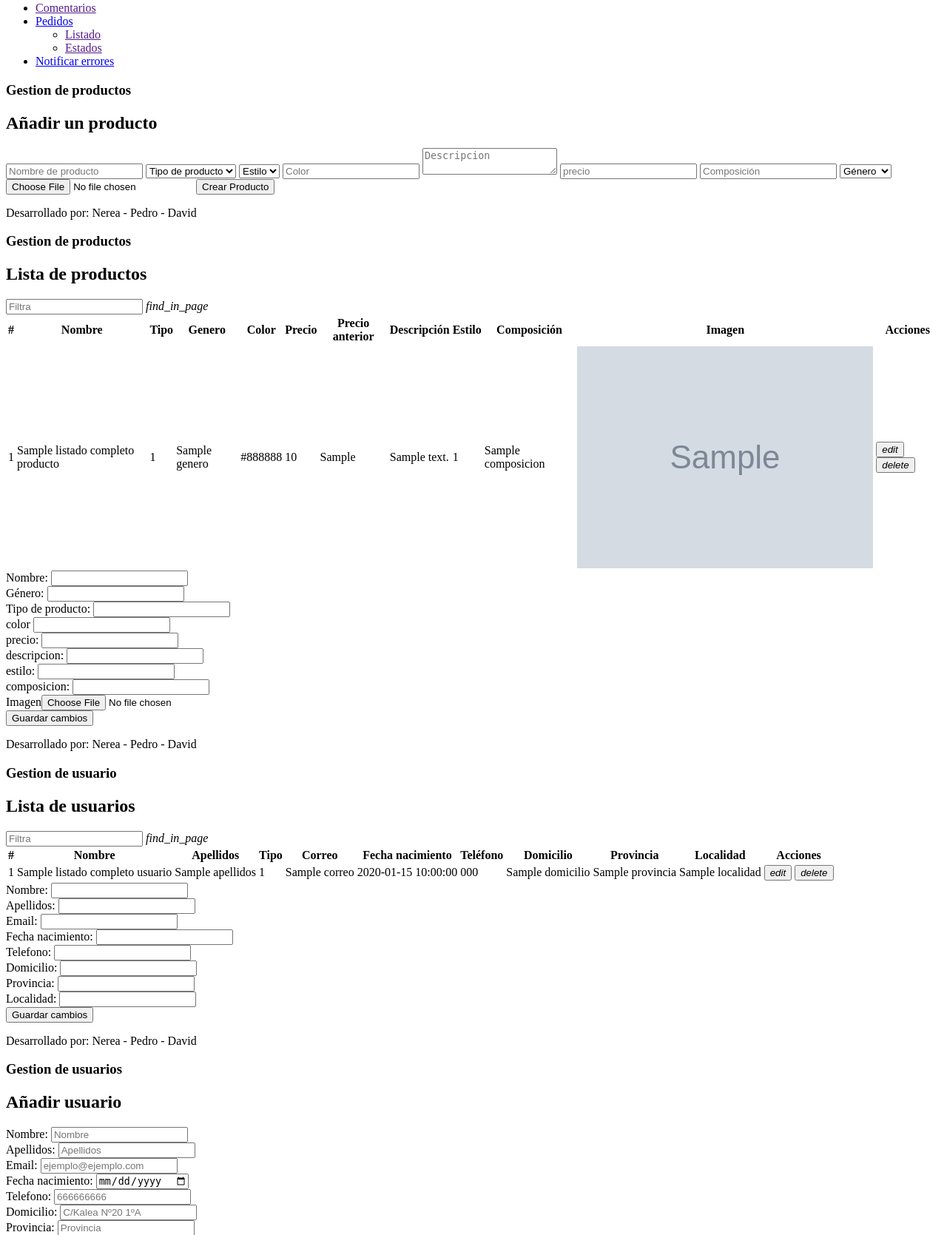
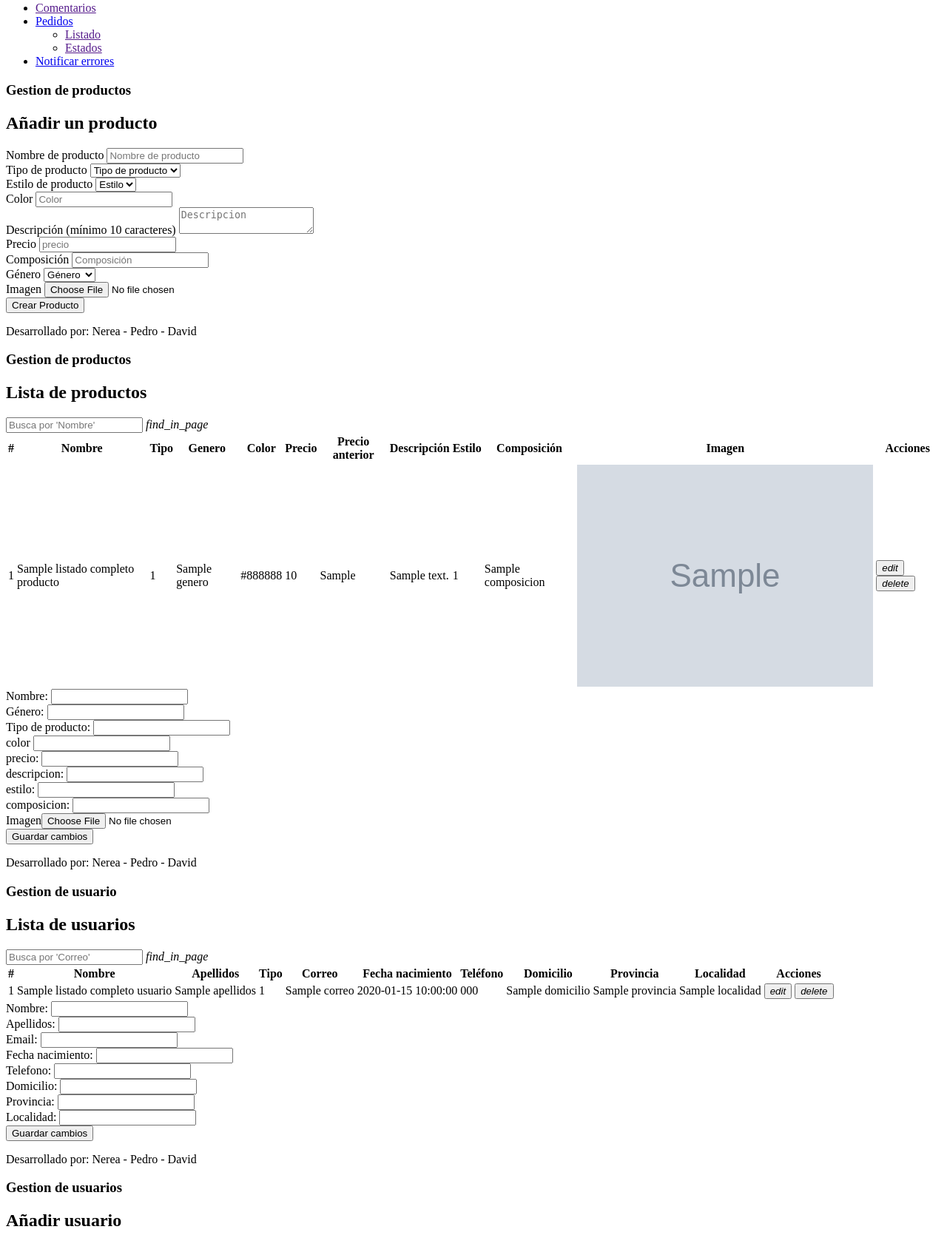
Before and after one commit to deividhub/proyecto_final, a CodeIgniter app: the page made by application/views/administracion/plantilla_adm.php in a window 1280 px wide. Shown: the part 256-1925 px from the top of the page at 74% size. Run offline with CodeIgniter, Linux system fonts and the light colour scheme; tables that the repository leaves empty or names only in its code hold one stand-in row (values such as "Sample post"); the template is opened without the code that fills it: most values are stand-ins (such as "Sample title", 1, 10 or a date in 2020); grey boxes marked "Sample" are stand-in pictures.

Commit message:
formularios administracion
validaciones producto y estilo

```diff
--- a/application/views/administracion/plantilla_adm.php
+++ b/application/views/administracion/plantilla_adm.php
@@ -42,8 +42,13 @@
 		<h1>Gestion de productos</h1>
 		<h2>Añadir un producto</h2>
 		<form class="form_añadir_producto" action="Administracion/crear_producto" method="POST">
+
+				<div class="input_group">
+					<label>Nombre de producto</label>
 					<input type="text" name="form_nombre_producto" placeholder="Nombre de producto" id="form_nombre_producto">
-
+				</div>
+				<div class="input_group">
+					<label>Tipo de producto</label>
 					<select name="form_tipo_producto" id="form_tipo_producto">
 						<option value="">Tipo de producto</option>
 						<?php
@@ -54,22 +59,47 @@
 						}
 						?>
 					</select>
-
+				</div>
+				<div class="input_group">
+					<label>Estilo de producto</label>
 					<select name="form_estilo_producto" id="form_estilo_producto">
 						<option value="0">Estilo</option>
 					</select>
-
+				</div>
+				<div class="input_group">
+					<label>Color</label>
 					<input name="form_color_producto" type="text" value="" placeholder="Color" id="form_color_producto"/>
-
+				</div>
+				<div class="input_group">
+					<label>Descripción (mínimo 10 caracteres)</label>
 					<textarea name="form_desc_producto" placeholder="Descripcion" id="form_desc_producto"></textarea>
+				</div>
+				<div class="input_group">
+					<label>Precio</label>
 					<input type="number" name="form_precio_producto" placeholder="precio" id="form_precio_producto">
+				</div>
+				<div class="input_group">
+					<label>Composición </label>
 					<input type="text" name="form_composicion_producto" placeholder="Composición" id="form_composicion_producto">
+				</div>
+				<div class="input_group">
+					<label>Género</label>
 					<select name="form_genero_producto" id="form_genero_producto">
 						<option value="0">Género</option>
 						<option value="Hombre">Hombre</option>
 						<option value="Mujer">Mujer</option>
 					</select>
+				</div>
+
+				<div class="input_group">
+					<label>Imagen</label>
 					<input type="file" name="files[]" value="" id="files">
+				</div>
+
+
+
+
+
 			<input type="submit" name="btn_crear_producto" value="Crear Producto" id="btn_crear_producto">
 		</form>
 		<p class="developed">Desarrollado por: Nerea - Pedro - David</p>
@@ -85,7 +115,7 @@
 		<h1>Gestion de productos</h1>
 		<h2>Lista de productos</h2>
 		<div id="search_div">
-			<input type="text" name=""  class="search-input" id="0" placeholder="Filtra">
+			<input type="text" name=""  class="search-input" id="0" placeholder="Busca por 'Nombre'">
 			<i class="material-icons">find_in_page</i>
 		</div>		<article class="tabla_scroll">
 			<table class="tabla_muestra_elementos" id="table-search_0">
@@ -180,7 +210,7 @@
 		<h1>Gestion de usuario</h1>
 		<h2>Lista de usuarios</h2>
 		<div id="search_div">
-			<input type="text" name=""  class="search-input" id="1" placeholder="Filtra">
+			<input type="text" name=""  class="search-input" id="1" placeholder="Busca por 'Correo'">
 			<i class="material-icons">find_in_page</i>
 		</div>		<article class="tabla_scroll">
 			<table class="tabla_muestra_elementos" id="table-search_1">
@@ -307,7 +337,7 @@
 <article class="configuraciones_panel_admin  list_coments">
 		<h1>Lista de comentario</h1>
 		<div id="search_div">
-			<input type="text" name=""  class="search-input" id="2" placeholder="Filtra">
+			<input type="text" name=""  class="search-input" id="2" placeholder="Busca por 'Usuario'">
 			<i class="material-icons">find_in_page</i>
 		</div>		<article class="tabla_scroll">
 			<table class="tabla_muestra_elementos" id="table-search_2">
@@ -349,7 +379,7 @@
 <article class="configuraciones_panel_admin list_pedidos form_oculto">
 		<h1>Lista de pedidos</h1>
 		<div id="search_div">
-			<input type="text" name=""  class="search-input" id="3" placeholder="Filtra">
+			<input type="text" name=""  class="search-input" id="3" placeholder="Busca por 'ID Usuario'">
 			<i class="material-icons">find_in_page</i>
 		</div>		<article class="tabla_scroll">
 			<table class="tabla_muestra_elementos" id="table-search_3">
@@ -402,7 +432,7 @@
 <article class="configuraciones_panel_admin list_estados form_oculto">
 		<h1>Lista de estados de un pedido</h1>
 		<div id="search_div">
-			<input type="text" name=""  class="search-input" id="4" placeholder="Filtra">
+			<input type="text" name=""  class="search-input" id="4" placeholder="Busca por 'Descripción'">
 			<i class="material-icons">find_in_page</i>
 		</div>		<article class="tabla_scroll">
 			<table class="tabla_muestra_elementos" id="table-search_4">
@@ -437,7 +467,7 @@
 <article class="configuraciones_panel_admin list_estilos form_oculto">
 		<h1>Lista de estilos</h1>
 		<div id="search_div">
-			<input type="text" name=""  class="search-input" id="5" placeholder="Filtra">
+			<input type="text" name=""  class="search-input" id="5" placeholder="Busca por 'Descripción'">
 			<i class="material-icons">find_in_page</i>
 		</div>		<article class="tabla_scroll">
 			<table class="tabla_muestra_elementos" id="table-search_5">
@@ -473,7 +503,7 @@
 <article class="configuraciones_panel_admin list_tipos form_oculto">
 		<h1>Lista de tipos de productos</h1>
 		<div id="search_div">
-			<input type="text" name=""  class="search-input" id="6" placeholder="Filtra">
+			<input type="text" name=""  class="search-input" id="6" placeholder="Busca por 'Descripción'">
 			<i class="material-icons">find_in_page</i>
 		</div>		<article class="tabla_scroll">
 			<table class="tabla_muestra_elementos" id="table-search_6">
@@ -506,7 +536,7 @@
 <article class="configuraciones_panel_admin list_stock form_oculto">
 		<h1>Stock por producto</h1>
 		<div id="search_div">
-			<input type="text" name=""  class="search-input" id="7" placeholder="Filtra">
+			<input type="text" name=""  class="search-input" id="7" placeholder="Busca por 'Nombre'">
 			<i class="material-icons">find_in_page</i>
 		</div>
 		<article class="tabla_scroll">
--- a/css/estilo.css
+++ b/css/estilo.css
@@ -1716,6 +1716,7 @@
 		.developed{
 			font-style: italic;
 			text-align: right;
+			margin-top: 20px;
 			font-family: "Times New Roman"
 		}
 
@@ -1725,6 +1726,7 @@
 
 		.configuraciones_panel_admin h1{
 			font-size: 24px;
+			margin-top: 30px;
 		}
 
 
@@ -2004,6 +2006,8 @@
 
 		.tabla_scroll{
 			overflow-x: scroll;
+			width: 90%;
+			margin: auto;
 		}
 
 
@@ -2013,7 +2017,7 @@
 		.tabla_muestra_elementos{
 		  border-spacing: 0;
 		  border: 2px solid #004d80;
-		  width: 80%;
+		  width: 100%;
 		  margin:auto;
 		  border-radius: .25rem;
 		}
```
Also changed, not shown: js/administracion_forms.js (+31 -7 lines). Lines whose indentation alone changed are shown as unchanged.
